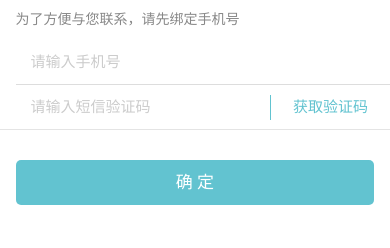
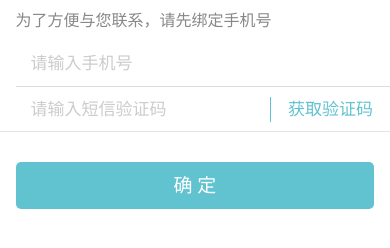
Before and after one commit to zzbct/other, a plain HTML site: page login/bind_mobile.html in a window 390 px wide. Drawn offline with nearby package versions, Linux system fonts and the light colour scheme.

Commit message:
fix bug1 for login.bind_mobile

```diff
--- a/css/login.css
+++ b/css/login.css
@@ -87,13 +87,13 @@ header h2{
 }
 .jl_login_btn{
 	width:92%;
-	height:45px;
-	background:#62c3d0;
+	height:47px;
+	background:#62c3d0;/*lx for bug1 for login*/
 	margin:30px auto 0;
 	border-radius:5px;
-	line-height:45px;
-	text-align:center;
-	font-size:17px;
+	line-height:47px;/*lx for bug1 for login*/
+	text-align:center;
+	font-size:19px;/*lx for bug1 for login*/
 	color:#fff;
 	}
 .jl_btn_box{
@@ -202,7 +202,7 @@ header h2{
 	border:none;
 	background:none;
 	float:left;
-	font-size:15px;
+	font-size:17px;/*lx for bug1 for login*/
 	}
 
 .code_box span{
@@ -214,7 +214,7 @@ header h2{
 	margin:10px 0 0 0;
 	border-left:1px solid #62c3d0;
 	color:#62c3d0;
-	font-size:15px;
+	font-size:17px;/*lx for bug1 for login*/
 	}
 
 .jl_nocode_ts{
@@ -669,12 +669,12 @@ header h2{
 
 .jl_replase_act_title{
 	width:91%;
-	height:40px;
+	height:42px;/*lx for bug1 for login*/
 	margin:0 0 0 4%;
-	line-height:40px;
+	line-height:42px;
 	color:#333;
-	font-size:14px;
-	}
+	font-size:16px;/*lx for bug1 for login*/
+}
 .jl_replase_team{
 	float:left;
 	line-height:40px;
@@ -1824,7 +1824,7 @@ header h2{
 	height:100%;
 	border:none;
 	background:none;
-	font-size:15px;
+	font-size:17px;/*lx for bug1 for login*/
 	}
 
 .phone_box{
--- a/login/bind_mobile.html
+++ b/login/bind_mobile.html
@@ -23,7 +23,8 @@
             <p class="code_box">
             	<input type="number" value="" v-model="captcha" placeholder="请输入短信验证码" id="captcha" />
                 <span class="getCaptcha" @click="sendMsg" v-if="!qrbtnStatus">获取验证码</span>
-                <span class="getCaptcha grey" v-else style="color:#888;font-size:12px;">{{second}}</span>
+                <!--lx for first for login-->
+                <span class="getCaptcha grey" v-else style="color:#888;font-size:14px;">{{second}}</span>
             </p>
         </div>
     </div>
```
